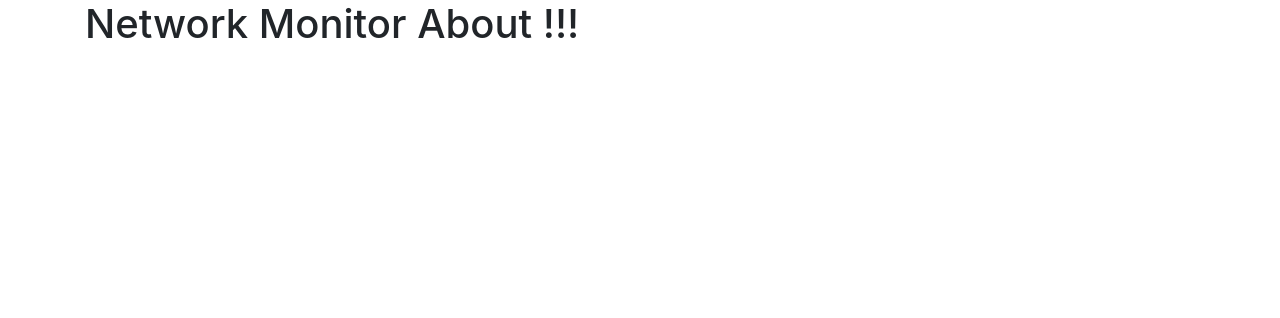
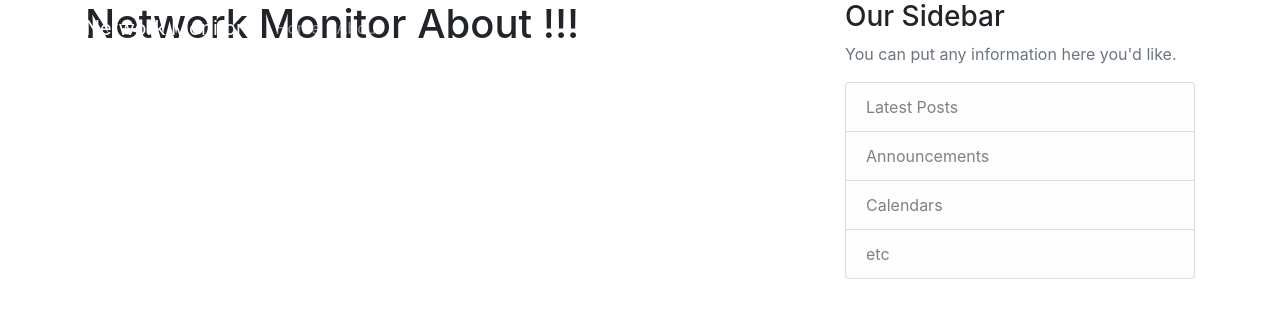
Before and after one commit to rajashreey841/network-monitor, a Django app: page /about/ in a window 1280 px wide. Shown: the top 318 px of the page. Run offline with Django 3.2, Linux system fonts and the light colour scheme; some libraries are stand-ins or nearby versions.

Commit message:
Basic styling

```diff
--- a/netmon_project/netmon/templates/netmon/base.html
+++ b/netmon_project/netmon/templates/netmon/base.html
@@ -1,12 +1,17 @@
+{% load static %}
 <!DOCTYPE html>
 <html>
+
 <head>
     <!-- Required meta tags -->
     <meta charset="utf-8">
     <meta name="viewport" content="width=device-width, initial-scale=1, shrink-to-fit=no">
 
     <!-- Bootstrap CSS -->
-        <link rel="stylesheet" href="https://maxcdn.bootstrapcdn.com/bootstrap/4.0.0/css/bootstrap.min.css" integrity="sha384-Gn5384xqQ1aoWXA+058RXPxPg6fy4IWvTNh0E263XmFcJlSAwiGgFAW/dAiS6JXm" crossorigin="anonymous">
+    <link rel="stylesheet" href="https://maxcdn.bootstrapcdn.com/bootstrap/4.0.0/css/bootstrap.min.css"
+        integrity="sha384-Gn5384xqQ1aoWXA+058RXPxPg6fy4IWvTNh0E263XmFcJlSAwiGgFAW/dAiS6JXm" crossorigin="anonymous">
+
+    <link rel="stylesheet" type="text/css" href="{% static 'netmon.main.css' %}">
 
     {% if title %}
     <title> Network Monitor - {{title}} </title>
@@ -14,13 +19,60 @@
     <title> Network Monitor </title>
     {% endif %}
 </head>
+
 <body>
+    <header class="site-header">
+        <nav class="navbar navbar-expand-md navbar-dark bg-steel fixed-top">
             <div class="container">
+                <a class="navbar-brand mr-4" href="/">Network Monitor</a>
+                <button class="navbar-toggler" type="button" data-toggle="collapse" data-target="#navbarToggle"
+                    aria-controls="navbarToggle" aria-expanded="false" aria-label="Toggle navigation">
+                    <span class="navbar-toggler-icon"></span>
+                </button>
+                <div class="collapse navbar-collapse" id="navbarToggle">
+                    <div class="navbar-nav mr-auto">
+                        <a class="nav-item nav-link" href="/">Home</a>
+                        <a class="nav-item nav-link" href="/about">About</a>
+                    </div>
+                    <!-- Navbar Right Side -->
+                    <div class="navbar-nav">
+                        <a class="nav-item nav-link" href="#">Login</a>
+                        <a class="nav-item nav-link" href="#">Register</a>
+                    </div>
+                </div>
+            </div>
+        </nav>
+    </header>
+    <main role="main" class="container">
+        <div class="row">
+            <div class="col-md-8">
                 {% block content %}{% endblock %}
             </div>
+            <div class="col-md-4">
+                <div class="content-section">
+                    <h3>Our Sidebar</h3>
+                    <p class='text-muted'>You can put any information here you'd like.
+                    <ul class="list-group">
+                        <li class="list-group-item list-group-item-light">Latest Posts</li>
+                        <li class="list-group-item list-group-item-light">Announcements</li>
+                        <li class="list-group-item list-group-item-light">Calendars</li>
+                        <li class="list-group-item list-group-item-light">etc</li>
+                    </ul>
+                    </p>
+                </div>
+            </div>
+        </div>
+    </main>
 
-        <script src="https://code.jquery.com/jquery-3.2.1.slim.min.js" integrity="sha384-KJ3o2DKtIkvYIK3UENzmM7KCkRr/rE9/Qpg6aAZGJwFDMVNA/GpGFF93hXpG5KkN" crossorigin="anonymous"></script>
-        <script src="https://cdnjs.cloudflare.com/ajax/libs/popper.js/1.12.9/umd/popper.min.js" integrity="sha384-ApNbgh9B+Y1QKtv3Rn7W3mgPxhU9K/ScQsAP7hUibX39j7fakFPskvXusvfa0b4Q" crossorigin="anonymous"></script>
-        <script src="https://maxcdn.bootstrapcdn.com/bootstrap/4.0.0/js/bootstrap.min.js" integrity="sha384-JZR6Spejh4U02d8jOt6vLEHfe/JQGiRRSQQxSfFWpi1MquVdAyjUar5+76PVCmYl" crossorigin="anonymous"></script>
+    <script src="https://code.jquery.com/jquery-3.2.1.slim.min.js"
+        integrity="sha384-KJ3o2DKtIkvYIK3UENzmM7KCkRr/rE9/Qpg6aAZGJwFDMVNA/GpGFF93hXpG5KkN"
+        crossorigin="anonymous"></script>
+    <script src="https://cdnjs.cloudflare.com/ajax/libs/popper.js/1.12.9/umd/popper.min.js"
+        integrity="sha384-ApNbgh9B+Y1QKtv3Rn7W3mgPxhU9K/ScQsAP7hUibX39j7fakFPskvXusvfa0b4Q"
+        crossorigin="anonymous"></script>
+    <script src="https://maxcdn.bootstrapcdn.com/bootstrap/4.0.0/js/bootstrap.min.js"
+        integrity="sha384-JZR6Spejh4U02d8jOt6vLEHfe/JQGiRRSQQxSfFWpi1MquVdAyjUar5+76PVCmYl"
+        crossorigin="anonymous"></script>
 </body>
+
 </html>
```
Also changed, not shown: netmon_project/netmon/static/netmon/main.css (added, +84 -0 lines). Lines whose indentation alone changed are shown as unchanged.
